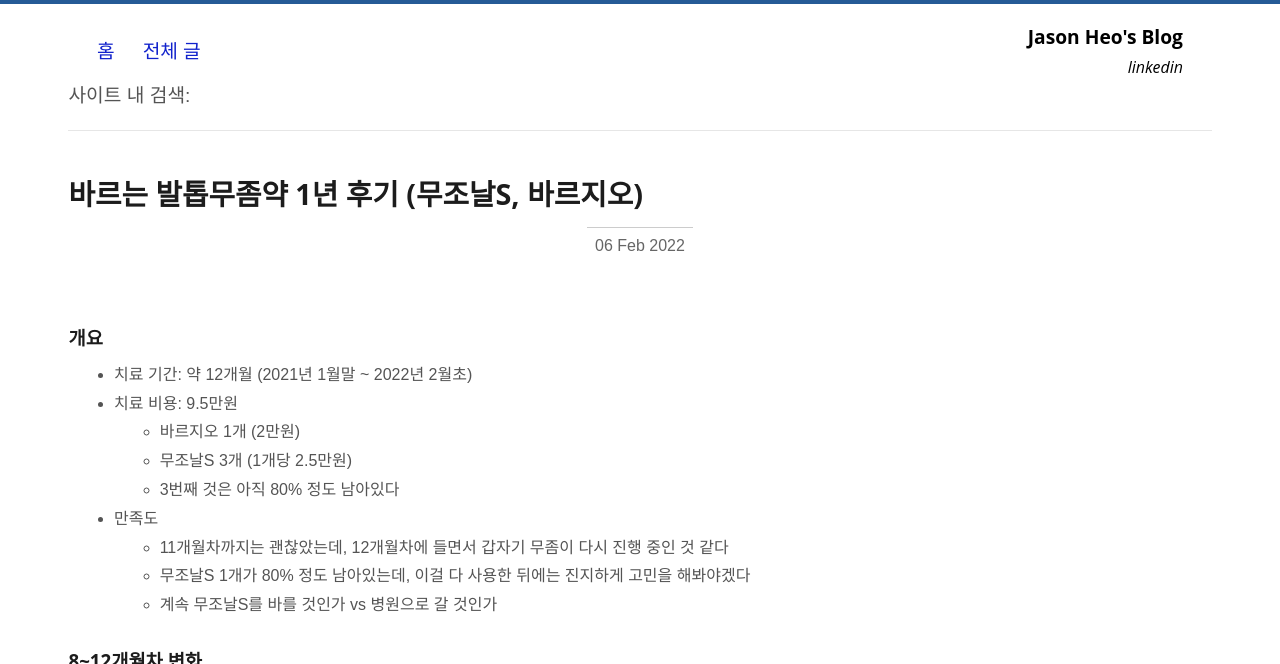
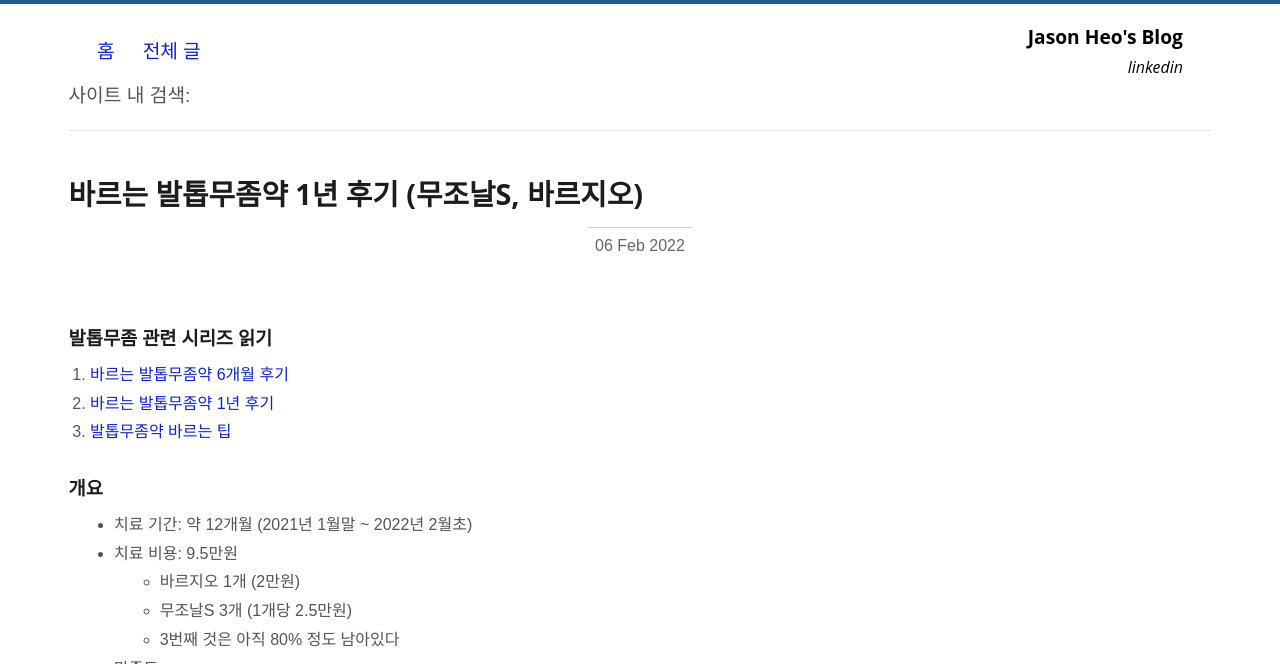
Before and after one commit to jason-heo/jason-heo.github.io, a Jekyll site: the page built from _posts/2022-02-06-toenail-fungus.md, in a window 1280 px wide and 900 px high, cut to the strip 0-664 px from the top of the window. Built offline with Jekyll 4.4.1, drawn with Linux system fonts in a browser that asks for light colours; comment, search, counter and statistics services are not loaded.

Commit message:
시리즈 included

```diff
--- /dev/null
+++ b/_includes/toenail-fungus.md
@@ -0,0 +1,5 @@
+### 발톱무좀 관련 시리즈 읽기
+
+1. [바르는 발톱무좀약 6개월 후기](/life/2021/08/15/toenail-fungus.html)
+1. [바르는 발톱무좀약 1년 후기](/life/2022/02/06/toenail-fungus.html)
+1. [발톱무좀약 바르는 팁](/life/2022/02/06/toenail-fungus-tip.html)
--- a/_posts/2022-02-06-toenail-fungus.md
+++ b/_posts/2022-02-06-toenail-fungus.md
@@ -3,6 +3,8 @@ layout: post
 title: "바르는 발톱무좀약 1년 후기 (무조날S, 바르지오)"
 categories: "life"
 ---
+
+{% include toenail-fungus.md %}
 
 ### 개요
 
```
Also changed, not shown: _posts/2021-08-15-toenail-fungus.md (+2 -0 lines), _posts/2022-02-06-toenail-fungus-tip.md (+2 -0 lines).
